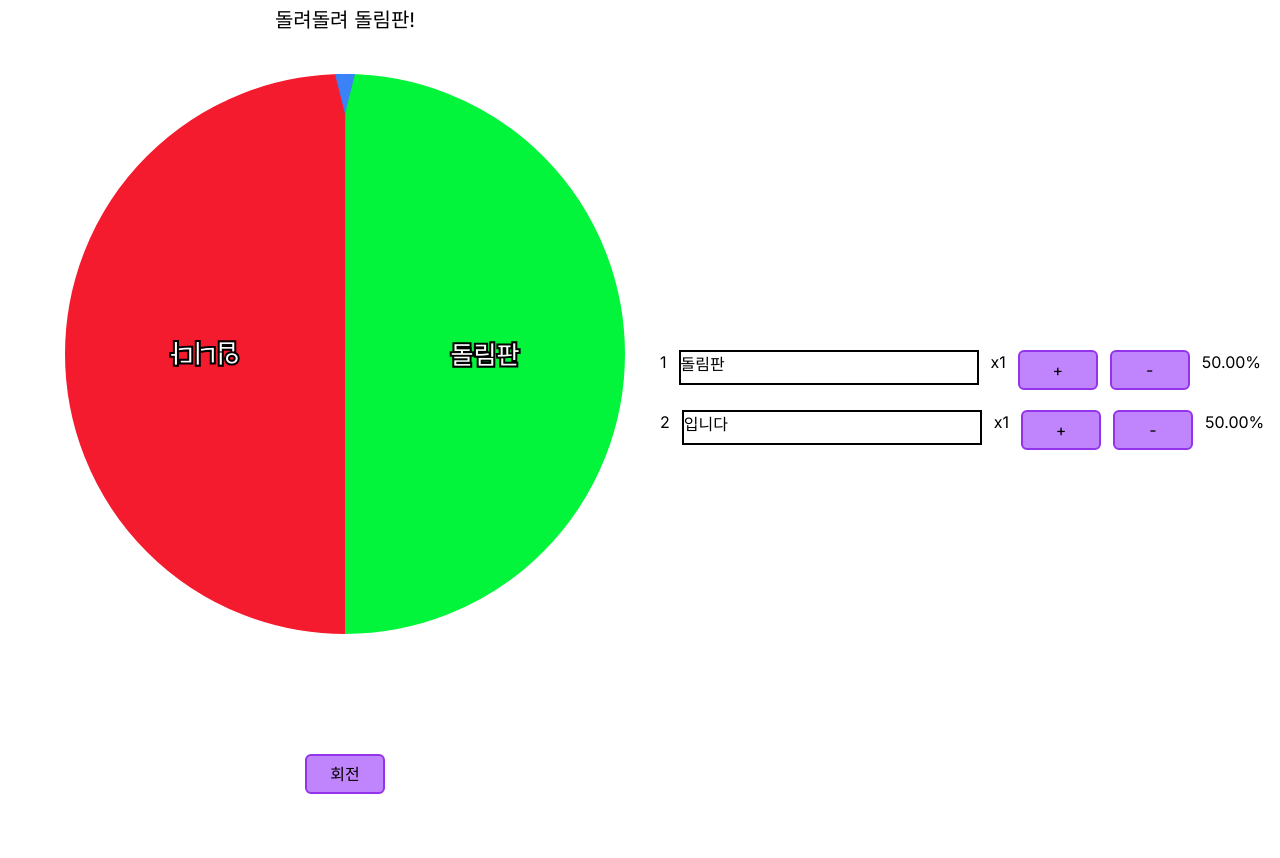
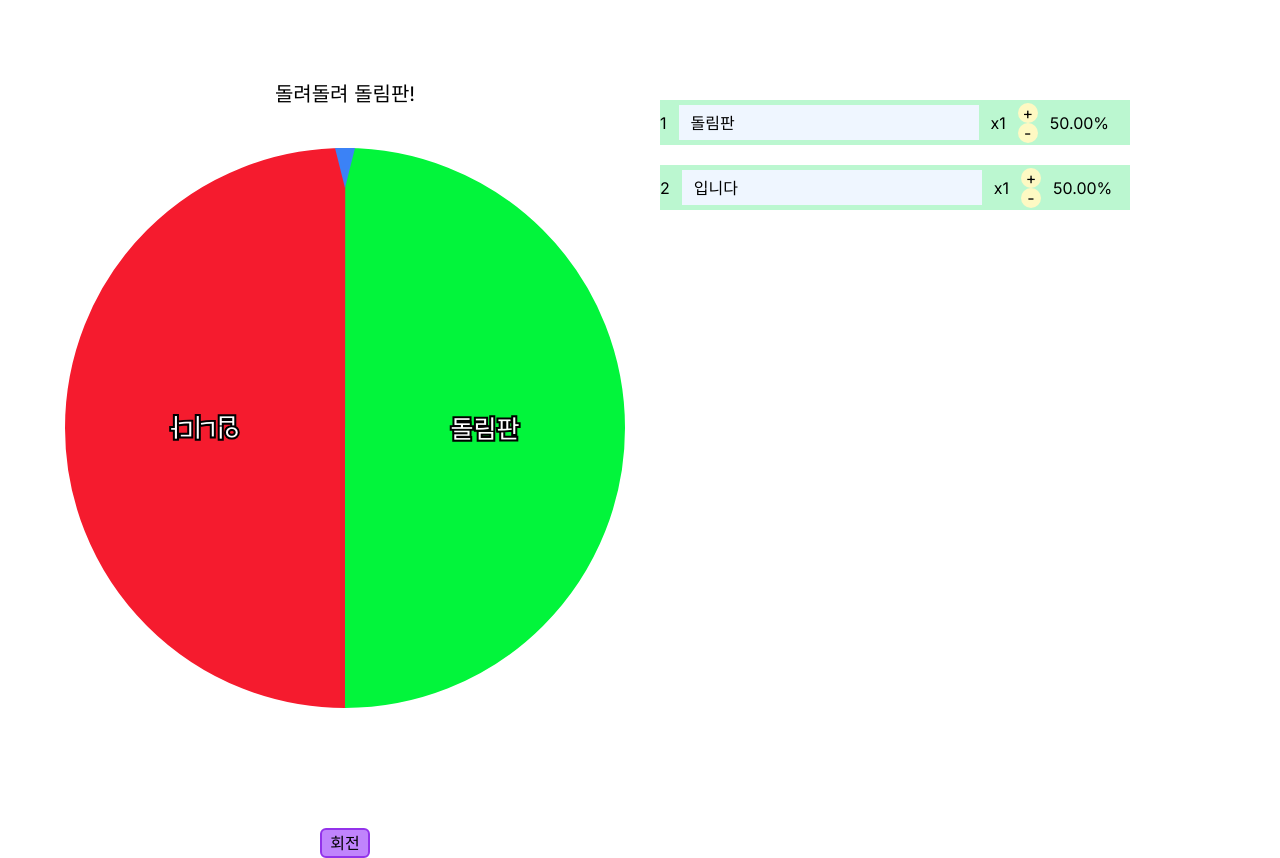
Before and after one commit to loevray/loevray-s-lab, a Next.js app: page / in a window 1280 px wide. Before the commit the page ends 800 px from the top, so only its background shows below. Built offline with nearby package versions, Linux system fonts and the light colour scheme.

Commit message:
Style: TextList styling

```diff
--- a/src/app/hooks/useSpinWheel.tsx
+++ b/src/app/hooks/useSpinWheel.tsx
@@ -31,7 +31,7 @@ const useSpinWheel = ({ onStart, onStop }: UseSpinWheelProps) => {
       .elementsFromPoint(x, y + yAxisCoefficient)
       .find((node) => node.nodeName === "circle")
       ?.nextElementSibling?.textContent;
-    winTextRef.current.textContent = winText ?? "";
+    winTextRef.current.textContent = winText || "빈 값";
   };
 
   function animateWheel() {
--- a/src/app/page.tsx
+++ b/src/app/page.tsx
@@ -18,8 +18,8 @@ const Home = () => {
     });
 
   return (
-    <main className="w-screen h-screen flex items-center">
-      <section className="pl-[50px] w-1/2 flex items-center flex-col gap-10">
+    <main className="w-screen h-screen flex items-center pt-20">
+      <section className="pl-[50px] w-1/2 flex items-center flex-col gap-10 h-full">
         <span ref={winTextRef} className="text-xl">
           돌려돌려 돌림판!
         </span>
@@ -36,7 +36,7 @@ const Home = () => {
           )}
         </div>
       </section>
-      <section className="w-1/2">
+      <section className="w-1/2 h-full">
         <SpinWheelTextList isLocked={isRotating} />
       </section>
     </main>
--- a/src/app/ui/main/Button.tsx
+++ b/src/app/ui/main/Button.tsx
@@ -8,7 +8,7 @@ interface ButtonProps {
 const Button = ({ text, onClick, disabled = false, children }: ButtonProps) => {
   return (
     <button
-      className="w-20 h-10 bg-purple-400 border-solid rounded-md border-purple-600 border-2"
+      className="w-[50px] h-[30px] bg-purple-400 border-solid rounded-md border-purple-600 border-2"
       onClick={onClick}
       disabled={disabled}
     >
--- a/src/app/ui/main/EditableDiv.tsx
+++ b/src/app/ui/main/EditableDiv.tsx
@@ -19,7 +19,7 @@ const EditableDiv = ({ text, isDisabled, onInput, onKeyDown }: EdtiableDiv) => {
 
   return (
     <div
-      className="w-[300px] h-[35px] border-solid border-black border-2 flex-shrink-0"
+      className="w-[300px] h-[35px] flex items-center flex-shrink-0 bg-blue-50 pl-3"
       onInput={(e: React.ChangeEvent<HTMLDivElement>) => {
         onInput(e.target.textContent || "");
         divRef.current && (divRef.current.textContent = e.target.textContent);
--- a/src/app/ui/main/SpinWheelTextList.tsx
+++ b/src/app/ui/main/SpinWheelTextList.tsx
@@ -22,25 +22,36 @@ const SpinWheelTextList = ({ isLocked }: { isLocked: boolean }) => {
       addSector(id);
 
       setTimeout(() => {
-        const nextNode = (e.target.parentNode as HTMLDivElement)
-          .nextElementSibling?.firstChild as HTMLDivElement;
+        const nextNode = (
+          e.target.parentNode as HTMLDivElement
+        ).nextElementSibling?.querySelector(
+          "[contentEditable]"
+        ) as HTMLDivElement;
+
         nextNode.focus();
+        console.log(nextNode);
       }, 0);
     }
     if (e.key === "Backspace") {
       if (sectorData.length <= 2 || e.target.textContent !== "") return;
       deleteSector(id);
 
-      const prevNode = (e.target.parentNode as HTMLDivElement)
-        .previousElementSibling?.firstChild as HTMLDivElement;
+      const prevNode = (
+        e.target.parentNode as HTMLDivElement
+      ).previousElementSibling?.querySelector(
+        "[contentEditable]"
+      ) as HTMLDivElement;
       prevNode.focus();
     }
   };
 
   return (
-    <article className="flex flex-col gap-5 max-h-[50vh] overflow-y-auto w-max p-5">
+    <article className="flex flex-col gap-5 max-h-[60vh] overflow-y-auto w-max p-5">
       {sectorData.map(({ id, text, ratio }, index) => (
-        <div key={id} className="flex gap-3">
+        <div
+          key={id}
+          className="flex gap-3 items-center bg-green-200 h-[45px] w-[470px]"
+        >
           <div>{index + 1}</div>
           <EditableDiv
             isDisabled={isLocked}
@@ -49,18 +60,22 @@ const SpinWheelTextList = ({ isLocked }: { isLocked: boolean }) => {
             onKeyDown={(e: KeyEventWithChangeEventType) => onKeyDown(e, id)}
           />
           <div>{`x${ratio}`}</div>
-          <Button
+          <div className="flex flex-col">
+            <button
+              className="rounded-full size-5 bg-yellow-100 flex justify-center items-center hover:bg-yellow-300"
               disabled={isLocked}
               onClick={() => updateSectorRatio(id, ratio + 1)}
             >
               +
-          </Button>
-          <Button
+            </button>
+            <button
+              className="rounded-full size-5 bg-yellow-100 flex justify-center items-center hover:bg-yellow-300"
               disabled={isLocked}
               onClick={() => updateSectorRatio(id, ratio - 1)}
             >
               -
-          </Button>
+            </button>
+          </div>
           <div>{`${((ratio / totalRatio) * 100).toFixed(2)}%`}</div>
         </div>
       ))}
```
Lines whose indentation alone changed are shown as unchanged.
